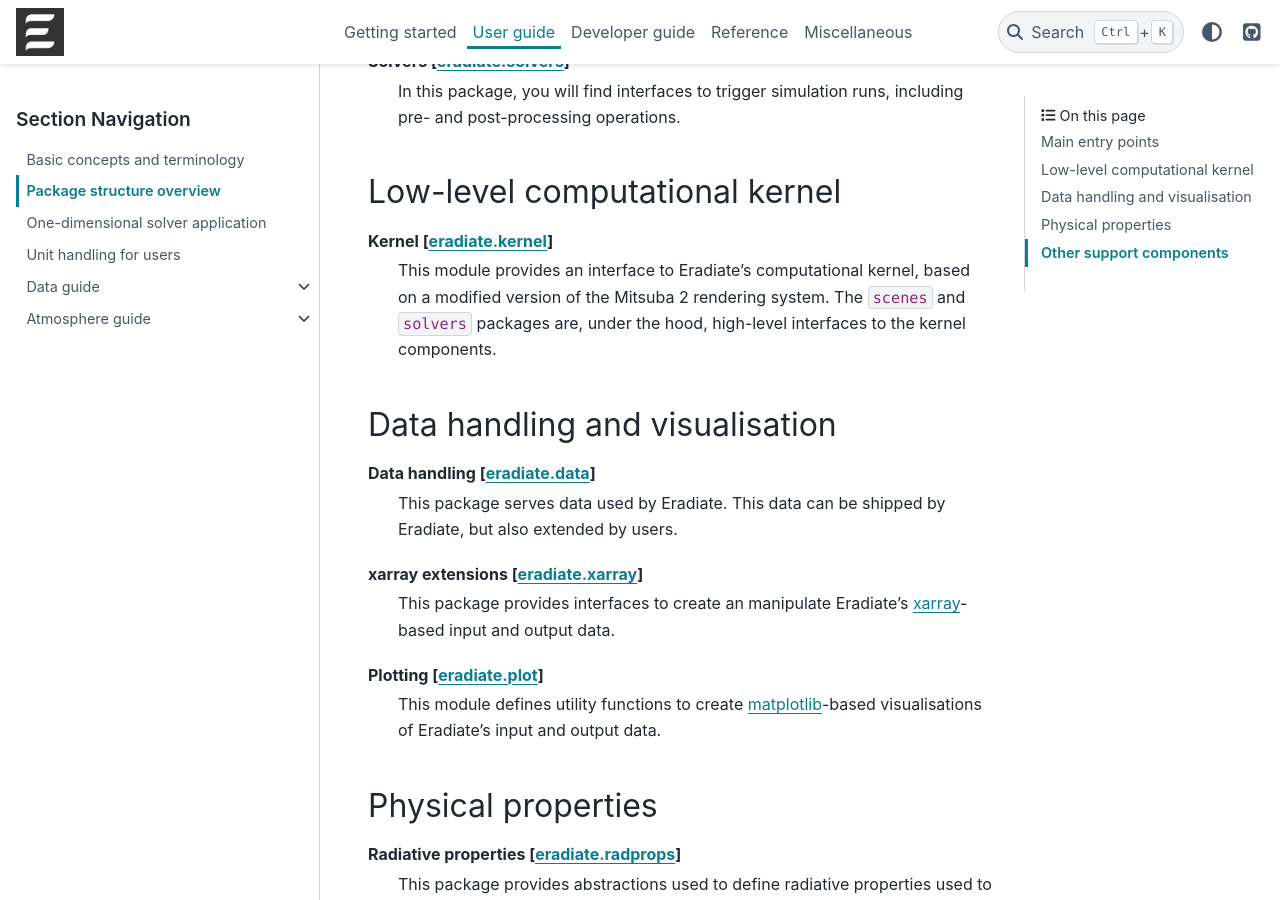
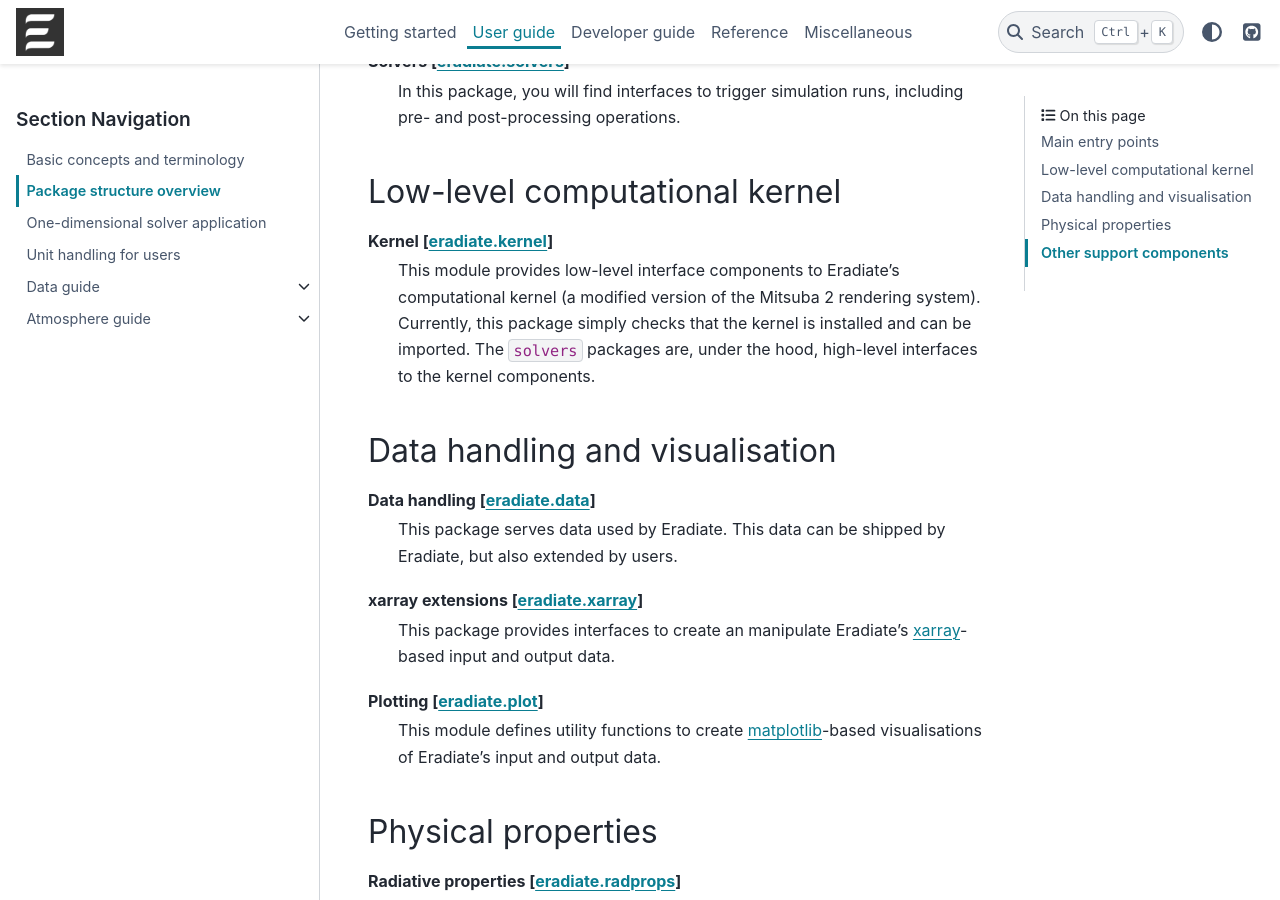
Before and after one commit to eradiate/eradiate, a Sphinx documentation site: the page built from docs/rst/user_guide/package_structure.rst, in a window 1280 px wide and 900 px high, scrolled down 1032 px. Built offline with Sphinx 7.4.7 and the PyData theme 0.15.4, drawn with Linux system fonts in a browser that asks for light colours; pages that are not in the unit, such as notebooks, are missing from menus.

Commit message:
Docs: Update kernel subpackage description

```diff
--- a/docs/rst/user_guide/package_structure.rst
+++ b/docs/rst/user_guide/package_structure.rst
@@ -35,10 +35,11 @@ Low-level computational kernel
 ------------------------------
 
 Kernel [:ref:`eradiate.kernel <sec-reference-kernel>`]
-    This module provides an interface to Eradiate's computational kernel, based
-    on a modified version of the Mitsuba 2 rendering system. The ``scenes`` and
-    ``solvers`` packages are, under the hood, high-level interfaces to the
-    kernel components.
+    This module provides low-level interface components to Eradiate's
+    computational kernel (a modified version of the Mitsuba 2 rendering system).
+    Currently, this package simply checks that the kernel is installed and
+    can be imported. The ``solvers`` packages are, under the hood, high-level
+    interfaces to the kernel components.
 
 Data handling and visualisation
 -------------------------------
```
